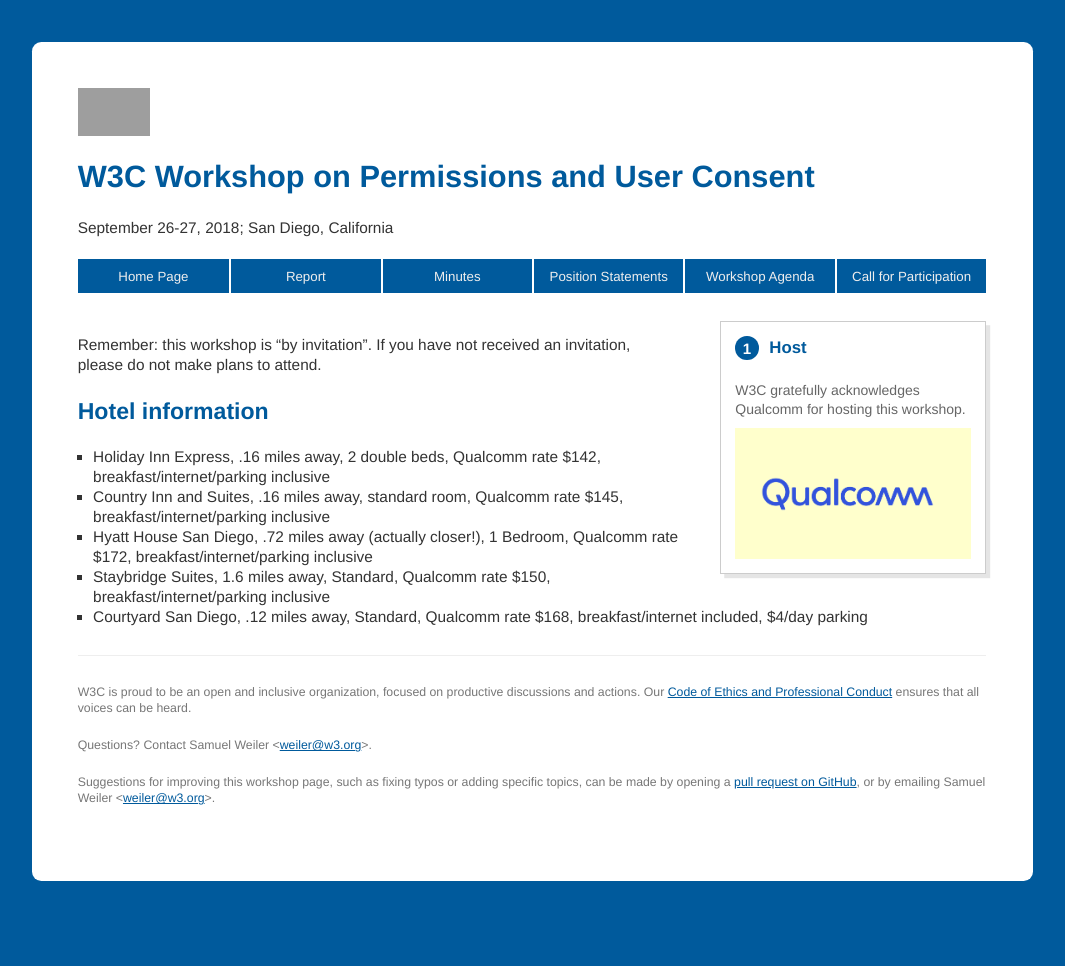
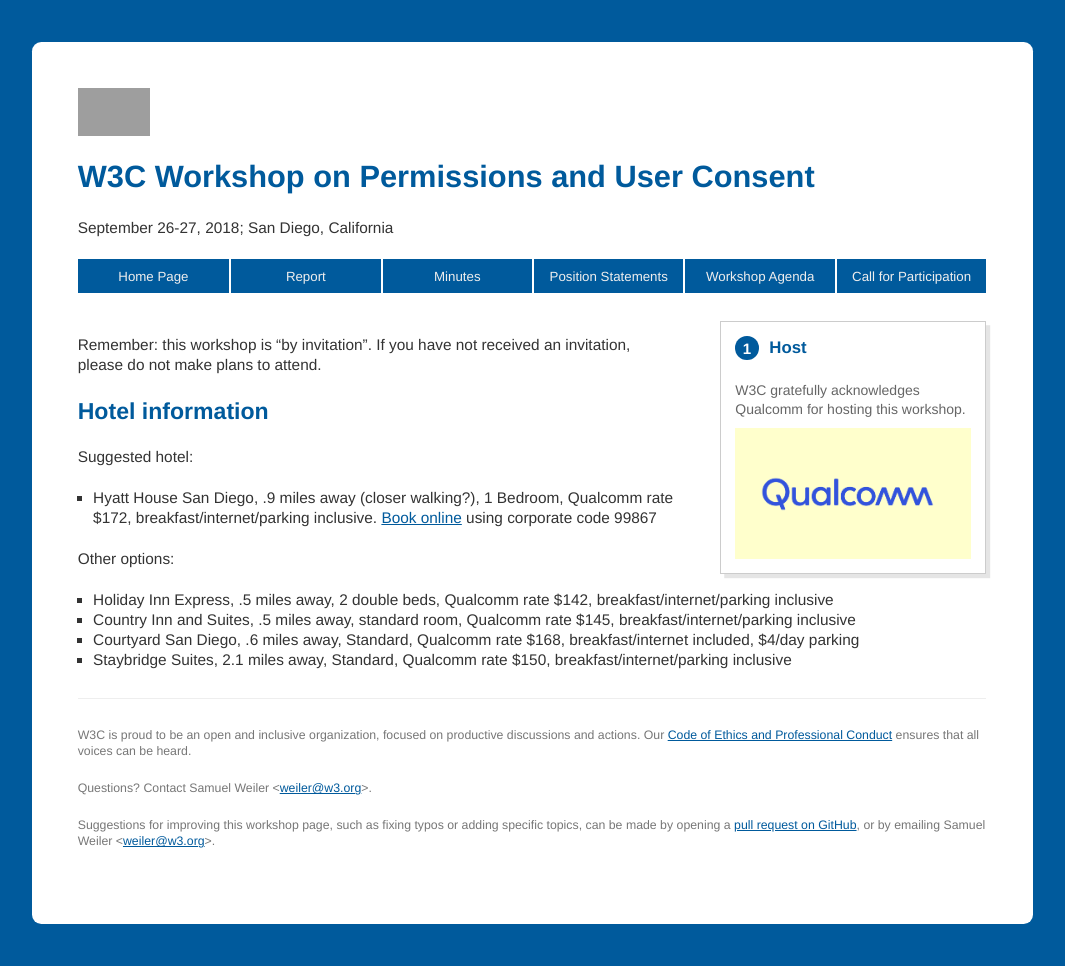
Before and after one commit to w3c/permissions-ws-2018, a Jekyll site: the page built from travel.md, in a window 1280 px wide. Shown: the whole page, without its empty margins (108-1173 px from the left). Built offline with Jekyll 4.4.1, drawn with Linux system fonts in a browser that asks for light colours; before the commit the page ends 923 px from its top, so only the background shows below that; grey boxes are pictures that could not be loaded.

Commit message:
Update travel.md

```diff
--- a/travel.md
+++ b/travel.md
@@ -7,8 +7,11 @@ Remember: this workshop is "by invitation".  If you have not received an invitat
 
 # Hotel information
 
-* Holiday Inn Express, .16 miles away, 2 double beds, Qualcomm rate $142, breakfast/internet/parking inclusive
-*  Country Inn and Suites, .16 miles away, standard room, Qualcomm rate $145, breakfast/internet/parking inclusive
-*    Hyatt House San Diego, .72 miles away (actually closer!), 1 Bedroom, Qualcomm rate $172, breakfast/internet/parking inclusive
-*    Staybridge Suites, 1.6 miles away, Standard, Qualcomm rate $150, breakfast/internet/parking inclusive
-*    Courtyard San Diego, .12 miles away, Standard, Qualcomm rate $168, breakfast/internet included, $4/day parking
+Suggested hotel:
+* Hyatt House San Diego, .9 miles away (closer walking?), 1 Bedroom, Qualcomm rate $172, breakfast/internet/parking inclusive.  [Book online](https://www.hyatt.com/shop/sanxs?rooms=1&adults=1&location=Hyatt%20House%20San%20Diego%2FSorrento%20Mesa&checkinDate=2018-09-25&checkoutDate=2018-09-27&corp_id=99867&kids=0) using corporate code 99867
+
+Other options:
+* Holiday Inn Express, .5 miles away, 2 double beds, Qualcomm rate $142, breakfast/internet/parking inclusive
+* Country Inn and Suites, .5 miles away, standard room, Qualcomm rate $145, breakfast/internet/parking inclusive
+* Courtyard San Diego, .6 miles away, Standard, Qualcomm rate $168, breakfast/internet included, $4/day parking
+* Staybridge Suites, 2.1 miles away, Standard, Qualcomm rate $150, breakfast/internet/parking inclusive
```
